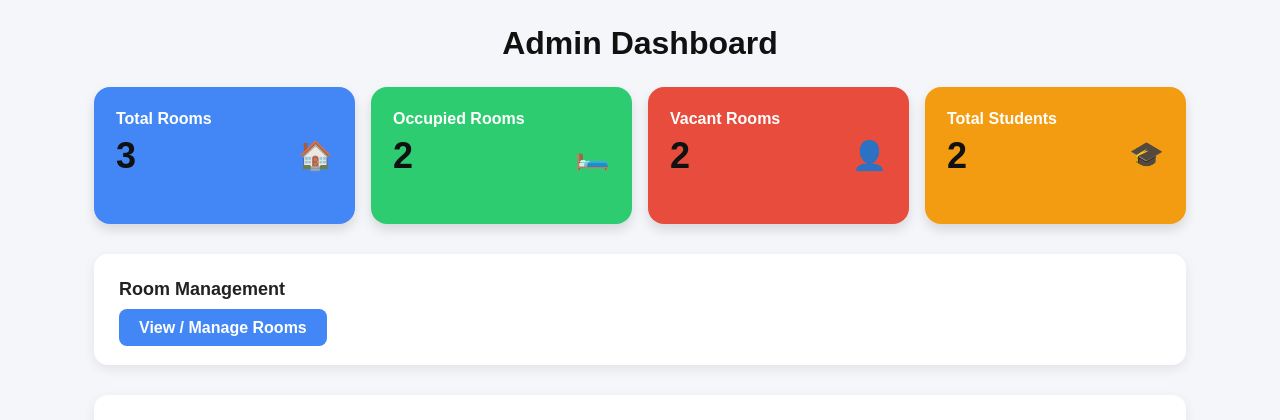
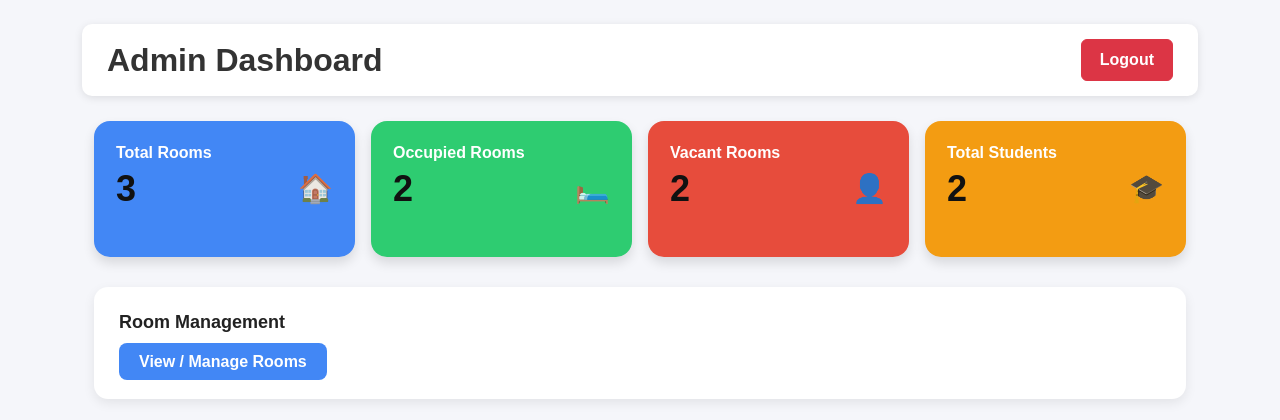
Before and after one commit to nailaanver/Hostel_Room_Allocation_System, a Django app: page /admin_dashboard/ in a window 1280 px wide. Shown: the top 420 px of the page. Run offline with Django 5.2, Linux system fonts and the light colour scheme; data comes from the database, SQL or seed files in the repository.

Commit message:
add logout button in admin dashboard

```diff
--- a/hostel_app/templates/admin_dashboard.html
+++ b/hostel_app/templates/admin_dashboard.html
@@ -138,10 +138,30 @@
     }
 
 </style>
+<div style="
+    background: white;
+    padding: 15px 25px;
+    border-radius: 10px;
+    margin-bottom: 25px;
+    display: flex;
+    justify-content: space-between;
+    align-items: center;
+    box-shadow: 0 2px 8px rgba(0,0,0,0.1);
+">
+    <h2 style="margin: 0; font-weight: 700; color: #333;">Admin Dashboard</h2>
+
+    <a href="{% url 'logout' %}"
+       class="btn btn-danger"
+       style="padding: 8px 18px; font-weight: 600; border-radius: 6px;">
+       Logout
+    </a>
+</div>
 
 <div class="container dashboard-container">
 
-    <h2 class="text-center">Admin Dashboard</h2>
+
+<!--
+    <h2 class="text-center">Admin Dashboard</h2> -->
 
     <!-- SUMMARY CARDS -->
     <div class="row g-3">
```
